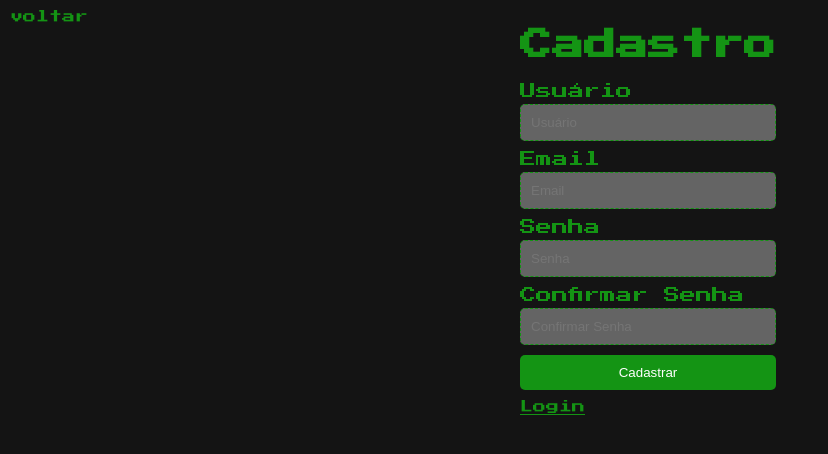
After one commit to Gabriel-Troni/crack_the_code_game, a PHP site: page /register.php in a window 1280 px wide. The commit adds this page. Shown: the top 454 px of the page, without its empty margins (0-828 px from the left). Run offline with PHP 8.4, Linux system fonts and the light colour scheme; a stand-in replaces the project's code that opens the database connection.

Commit message:
feat: login+register

```diff
--- a/telas/leaderboard.html
+++ b/leaderboard.php
@@ -9,7 +9,7 @@
     <link rel="preconnect" href="https://fonts.gstatic.com" crossorigin>
     <link href="https://fonts.googleapis.com/css2?family=Libre+Franklin:wght@900&family=Press+Start+2P&display=swap"
         rel="stylesheet">
-    <link rel="stylesheet" type="text/css" href="estilos/leaderboard.css">
+    <link rel="stylesheet" type="text/css" href="styles/leaderboard.css">
 </head>
 
 <body>
--- /dev/null
+++ b/register.php
@@ -0,0 +1,46 @@
+<!DOCTYPE html>
+<html lang="en">
+
+<head>
+    <meta charset="UTF-8">
+    <meta name="viewport" content="width=device-width, initial-scale=1.0">
+    <title>Crack The Code</title>
+    <link rel="preconnect" href="https://fonts.googleapis.com">
+    <link rel="preconnect" href="https://fonts.gstatic.com" crossorigin>
+    <link href="https://fonts.googleapis.com/css2?family=Libre+Franklin:wght@900&family=Press+Start+2P&display=swap"
+        rel="stylesheet">
+    <link rel="stylesheet" type="text/css" href="styles/register.css">
+</head>
+
+<body>
+<a id="voltar" href="../index.html">voltar</a>
+    <form id="login-form" action="./src/process_register.php" method="POST">
+      <h1>Cadastro</h1>
+      <div class="inputs-list">
+
+        <div class="input-container">
+          <label>Usuário</label>
+          <input name="user" type="text" placeholder="Usuário" />
+        </div>
+        <div class="input-container">
+          <label>Email</label>
+          <input name="email" type="email" placeholder="Email" />
+        </div>
+        <div class="input-container">
+          <label>Senha</label>
+          <input name="senha" type="password" placeholder="Senha" />
+        </div>
+        <div class="input-container">
+          <label>Confirmar Senha</label>
+          <input name="confirm_senha" type="password" placeholder="Confirmar Senha" />
+        </div>
+
+        <div class="input-container">
+          <button class="btn" type="submit">Cadastrar</button>
+        </div>
+        <a href="login.php">Login</a>
+      </div>
+    </form>
+</body>
+
+</html>
--- /dev/null
+++ b/styles/register.css
@@ -0,0 +1,66 @@
+
+body {
+    display: flex;
+    background-color: #141414;
+    font-family: 'Press Start 2P', monospace;
+    width: 100vw;
+
+}
+
+#login-form{
+    color: #149414;
+    display: flex;
+    flex-direction: column;
+    margin: auto;
+    width: 20%;
+}
+
+.inputs-list{
+    display: flex;
+    flex-direction: column;
+    width: 100%;
+    justify-content: center;
+    gap: 10px;
+}
+.input-container{
+    display: flex;
+    flex-direction: column;
+    width: 100%;
+    gap: 5px;
+    justify-content: center;
+}
+input{
+    border-radius:5px;
+    padding: 10px;
+    border: 1px dashed #149414;
+    outline: none;
+    background-color: #9999;
+    color: #149414;
+}
+.btn{
+    background-color: #149414;
+    color: white;
+    border: none;
+    border-radius:5px;
+    padding: 10px;
+    cursor: pointer;
+}
+
+.btn:hover{
+    background-color: #17b817;
+
+}
+
+#voltar {
+    position: absolute;
+    top: 10px;
+    left: 10px;
+    text-decoration: none;
+    color: #149414;
+    font-family: 'Press Start 2P', monospace;
+}
+
+a{
+    color: #149414;
+    font-size: small;
+}
```
Also changed, not shown: index.php (renamed from index.html, +11 -4 lines), login.php (added, +39 -0 lines), src/process_login.php (added, +12 -0 lines), src/process_register.php (added, +30 -0 lines), styles/login.css (added, +66 -0 lines), telas/estilos/login.css (deleted, +0 -38 lines), telas/estilos/register.css (deleted, +0 -34 lines), telas/login.html (deleted, +0 -28 lines), telas/register.html (deleted, +0 -30 lines), styles/leaderboard.css (renamed from telas/estilos/leaderboard.css).
